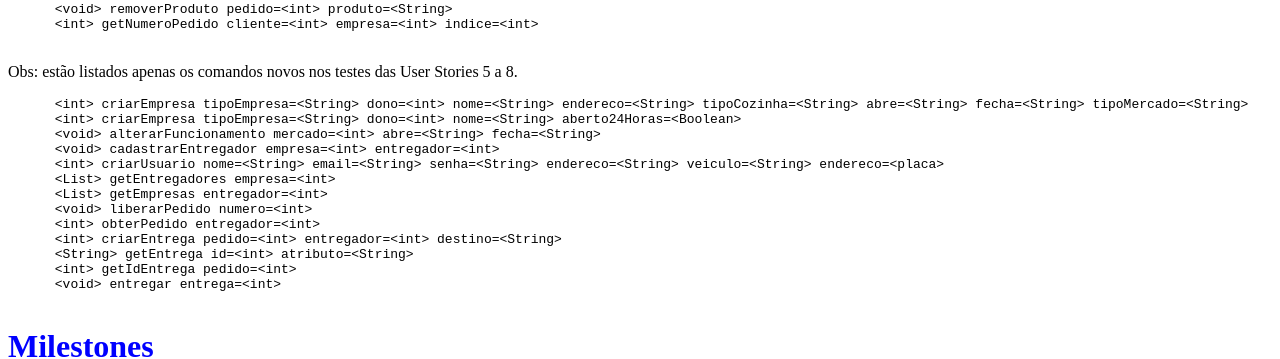
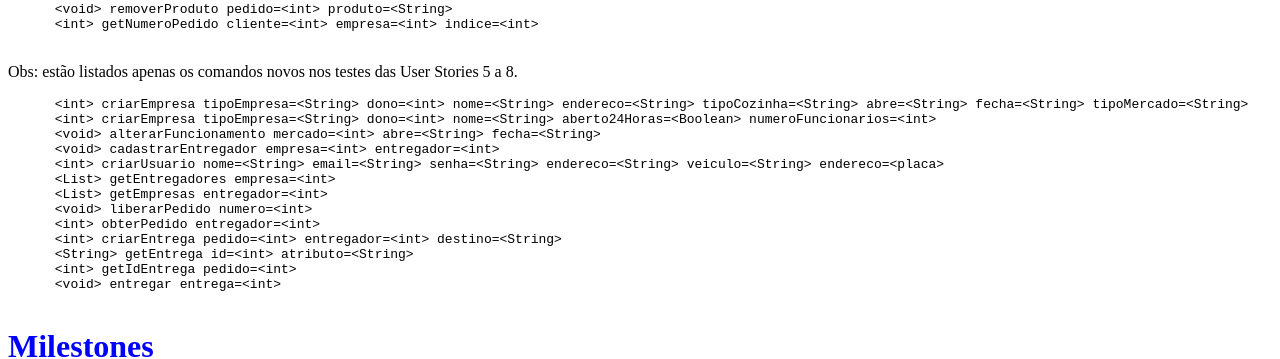
Before and after one commit to arturfarias/MyFood, a plain HTML site: page index.html in a window 1280 px wide. Shown: the part 1839-2198 px from the top of the page. Drawn offline with Linux system fonts and the light colour scheme.

Commit message:
fix 5_1 e 6_1

```diff
--- a/index.html
+++ b/index.html
@@ -178,7 +178,7 @@
     </p>
     <pre>
       &lt;int&gt; criarEmpresa tipoEmpresa=&lt;String&gt; dono=&lt;int&gt; nome=&lt;String&gt; endereco=&lt;String&gt; tipoCozinha=&lt;String&gt; abre=&lt;String&gt; fecha=&lt;String&gt; tipoMercado=&lt;String&gt;
-      &lt;int&gt; criarEmpresa tipoEmpresa=&lt;String&gt; dono=&lt;int&gt; nome=&lt;String&gt; aberto24Horas=&lt;Boolean&gt;
+      &lt;int&gt; criarEmpresa tipoEmpresa=&lt;String&gt; dono=&lt;int&gt; nome=&lt;String&gt; aberto24Horas=&lt;Boolean&gt; numeroFuncionarios=&lt;int&gt;
       &lt;void&gt; alterarFuncionamento mercado=&lt;int&gt; abre=&lt;String&gt; fecha=&lt;String&gt;
       &lt;void&gt; cadastrarEntregador empresa=&lt;int&gt; entregador=&lt;int&gt;
       &lt;int&gt; criarUsuario nome=&lt;String&gt; email=&lt;String&gt; senha=&lt;String&gt; endereco=&lt;String&gt; veiculo=&lt;String&gt; endereco=&lt;placa&gt;
```
Also changed, not shown: Milestone 02/us5_1.txt, Milestone 02/us5_2.txt, Milestone 02/us6_1.txt, Milestone 02/us6_2.txt.
